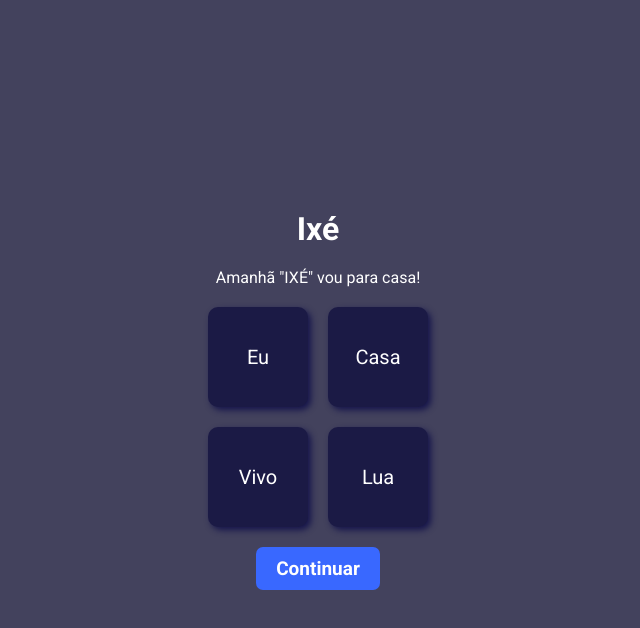
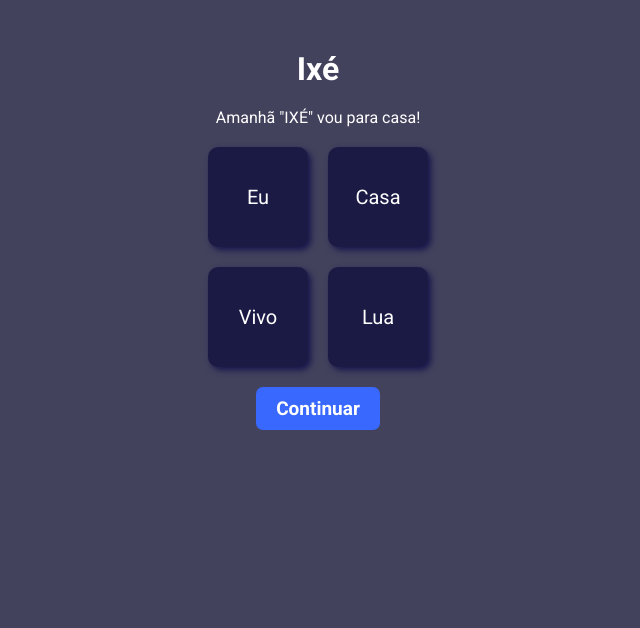
Before and after one commit to miqueiasbelfort/Nativa, a React (Vite) app: page /tupi_antigo/introducao in a window 1280 px wide. Shown: the top 628 px of the page, without its empty margins (322-962 px from the left). Built offline with nearby package versions, Linux system fonts and the light colour scheme.

Commit message:
introductio

```diff
--- a/index.html
+++ b/index.html
@@ -2,7 +2,7 @@
 <html lang="en">
   <head>
     <meta charset="UTF-8" />
-    <link rel="icon" type="image/svg+xml" href="/src/favicon.svg" />
+    <!--<link rel="icon" type="image/svg+xml" href="/src/favicon.svg" />-->
     <meta name="viewport" content="width=device-width, initial-scale=1.0" />
     <title>Vite App</title>
   </head>
--- a/src/index.css
+++ b/src/index.css
@@ -25,6 +25,10 @@ input, button {
     color: #fff;
     font-weight: 700;
     font-size: 19px;
+    transition: all ease .3s;
+}
+.btn:hover {
+    background-color: #0f40e3;
 }
 
 /*PAGES*/
@@ -49,6 +53,45 @@ input, button {
     justify-self: center;
     gap: 50px;
 }
+.cards {
+    width: 40%;
+    display: flex;
+    align-items: center;
+    justify-content: center;
+    gap: 20px;
+    flex-wrap: wrap;
+}
+.card {
+    font-size: 20px;
+    width: 100px;
+    height: 100px;
+    border-radius: 10px;
+    background-color: #1b1a45;
+    box-shadow: 3px 3px 6px 0px #15144b;
+    display: flex;
+    align-items: center;
+    justify-content: center;
+    cursor: pointer;
+    color: #fff;
+    border: none;
+}
+.card p {
+    transition: all ease-in .3s;
+}
+.card:hover p {
+    font-size: 25px;
+}
+
+/*LOGIC*/
+.clicked {
+    border: 2px solid #3968FF;
+}
+.right{
+    background-color: #00d100;
+}
+.wrong {
+    background-color: #ff0000;
+}
 
 :root {
     --background: #43425D;
--- a/src/pages/tupi_antigo/Introducao/Introducao.module.css
+++ b/src/pages/tupi_antigo/Introducao/Introducao.module.css
@@ -1,41 +1,17 @@
 .container {
     width: 100%;
-    height: 100vh;
     display: flex;
     flex-direction: column;
     align-items: center;
     justify-content: center;
+    margin-top: 50px;
     overflow: hidden;
 }
 .question_container{
-    width: 700px;
+    width: 600px;
     display: flex;
     flex-direction: column;
     gap: 20px;
     align-items: center;
     margin-bottom: 20px;
 }
-.cards {
-    width: 40%;
-    display: flex;
-    align-items: center;
-    justify-content: center;
-    gap: 20px;
-    flex-wrap: wrap;
-}
-.card {
-    font-size: 20px;
-    width: 100px;
-    height: 100px;
-    border-radius: 10px;
-    background-color: #1b1a45;
-    box-shadow: 3px 3px 6px 0px #15144b;
-    display: flex;
-    align-items: center;
-    justify-content: center;
-    cursor: pointer;
-    transition: all ease-in .3s;
-}
-.card:hover {
-    background-color: #15144b;
-}
--- a/src/pages/tupi_antigo/Introducao/index.jsx
+++ b/src/pages/tupi_antigo/Introducao/index.jsx
@@ -6,6 +6,31 @@ import {tupi_atg} from "../../../data/tupi_antigo"
 
 const Introducao = () => {
     const [count, setCount] = useState(1)
+    const [arrayOptions, setArrayOptions] = useState([])
+    const [right_wrong, setRight_wrong] = useState(false)
+
+    const [clicked, setCLicked] = useState("")
+    const [color, setColor] = useState("")
+
+
+    const handleClick = (option, elemente, stage) => {
+        setArrayOptions(option)
+
+        elemente.classList.add("clicked")
+
+        if(option == stage.res){
+            setRight_wrong(true)
+        }
+
+    }
+
+    const handleNext = (element) => {
+
+        setCount(count + 1)
+
+    }
+
+    //console.log(arrayOptions)
 
   return (
     <div className={styles.container}>
@@ -15,28 +40,29 @@ const Introducao = () => {
                     {
                         stage.optionId == count && stage.type == "int" &&
 
+                       <>
                          <div className={styles.question_container}>
 
                                 <h1>{stage.ask}</h1>
                                 <p>{stage.tip}</p>
 
-                            <div className={styles.cards}>
+                                <div className="cards">
 
                                     {stage.options.map((option, index) => (
-                                    <div className={styles.card} key={index}>
-                                        {option}
-                                    </div>
+                                        <button onClick={(e) => handleClick(option, e.target, stage)} className="card" key={index}>
+                                            <p>{option}</p>
+                                        </button>
                                     ))}
 
                                 </div>
 
+                                <button className="btn" onClick={(e) => handleNext(e)}>Continuar</button>
                             </div>
-
+                       </>
                     }
                 </div>
             ))
         }
-        <button className="btn" onClick={() => setCount(count + 1)}>Continuar</button>
     </div>
   )
 }
```
Lines whose indentation alone changed are shown as unchanged.
